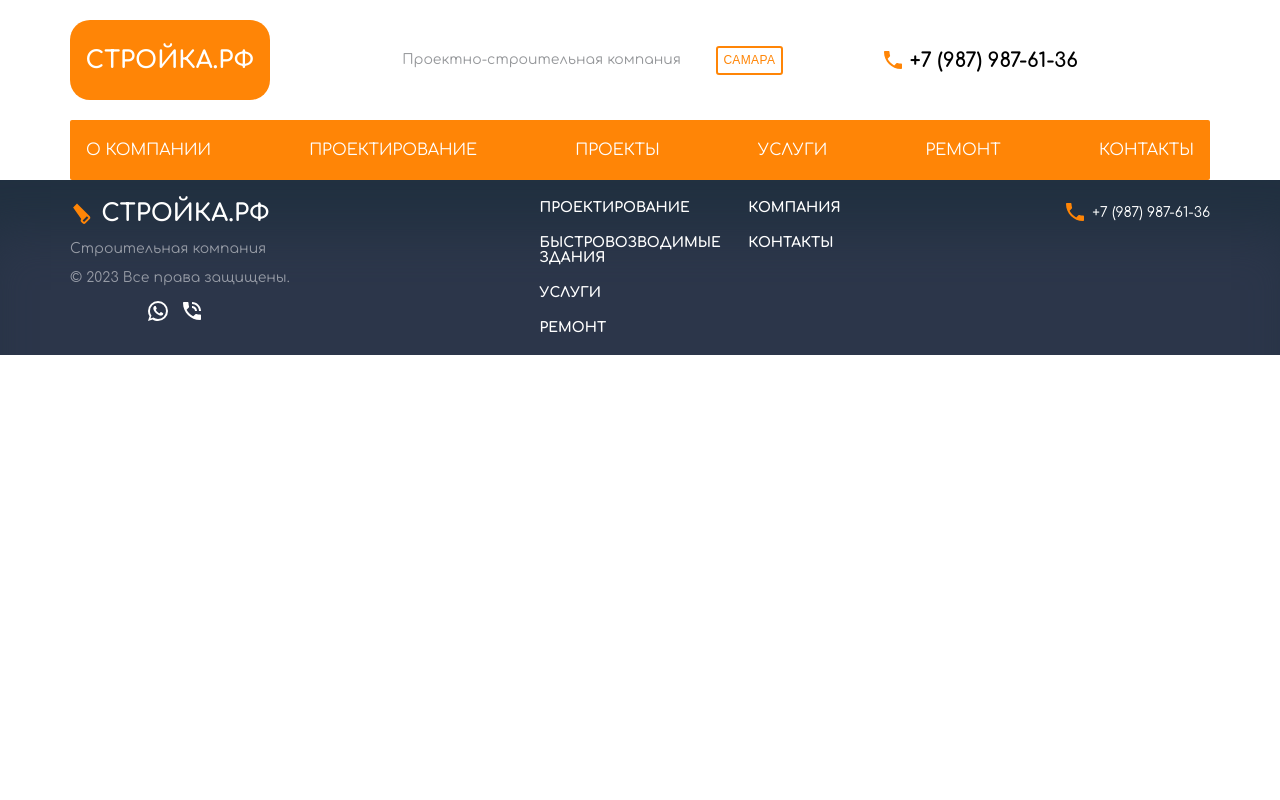
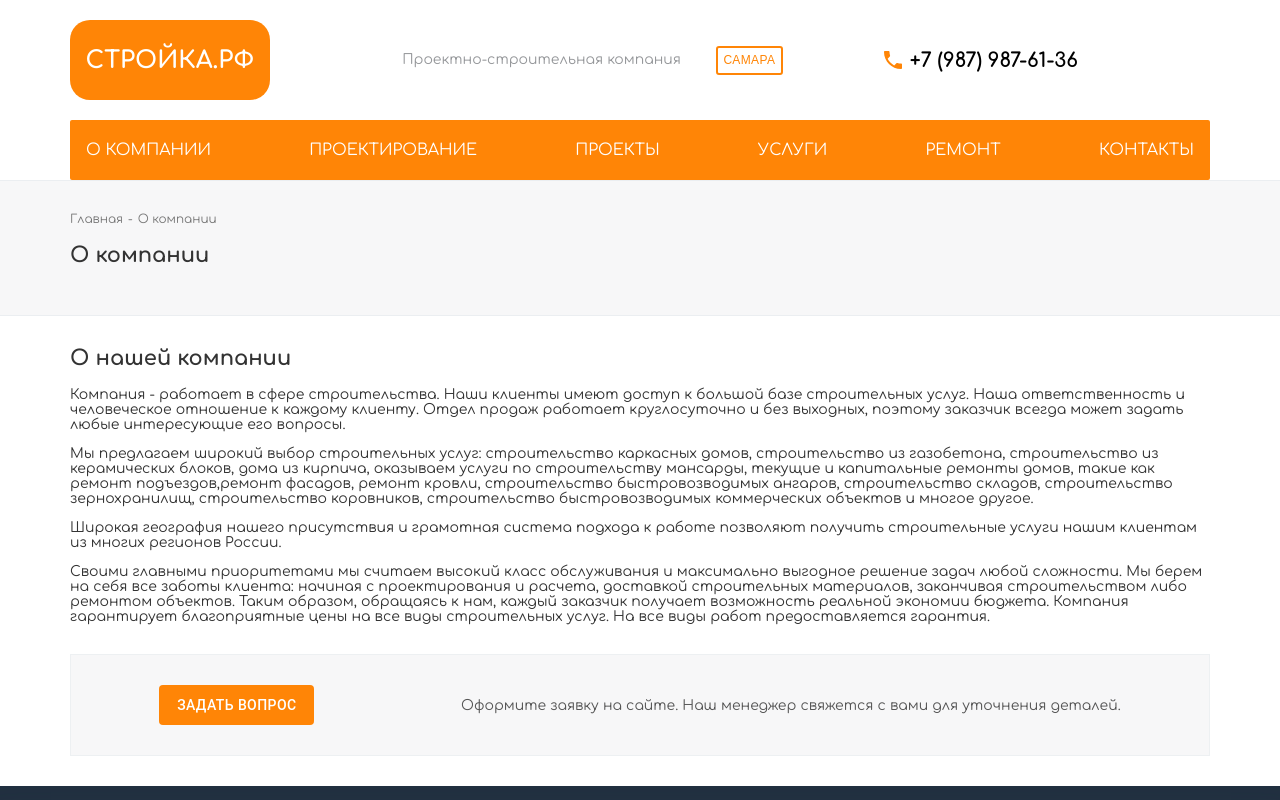
Before and after one commit to PolushkinDenis/stroyka, a React (Create React App) app: page /stroyka/about in a window 1280 px wide. Shown: the top 800 px of the page. Built offline with nearby package versions, Linux system fonts and the light colour scheme.

Commit message:
about us page

```diff
--- a/src/App.tsx
+++ b/src/App.tsx
@@ -17,6 +17,7 @@ import GarageExtension from './pages/service/garageExtension/GarageExtension';
 import ServicesPage from './pages/service/servicesPage/ServicesPage';
 import Foundation from './pages/service/foundation/Foundation';
 import DisignPage from './pages/disign/disignPage/DisignPage';
+import AboutUs from './pages/uboutUs/AboutUs';
 
 const App = () => {
   return (
@@ -34,7 +35,11 @@ const App = () => {
             <Route path="/stroyka/designing/sooruzhenie" element={<Structure />} />
             <Route path="/stroyka/designing/fasad" element={<Fasad />} />
             <Route path="/stroyka/designing/fundament" element={<Fundament />} />
+
             <Route path="/stroyka/contacts" element={<Contacts />} />
+
+            <Route path="/stroyka/about" element={<AboutUs />} />
+
             <Route path="/stroyka/services" element={<ServicesPage />} />
             <Route path="/stroyka/services/extension-to-the-house" element={<ExtensionToTheHouse />} />
             <Route path="/stroyka/services/garage_extension" element={<GarageExtension />} />
--- a/src/components/breadcrumb/Breadcrumb.tsx
+++ b/src/components/breadcrumb/Breadcrumb.tsx
@@ -30,7 +30,9 @@ const Breadcrumb: FC<BreadcrumbProps> = ({ title }) => {
         {name: "Пристройка к дому", value: "extension-to-the-house"},
         {name: "Пристройка гаража", value: "garage_extension"},
         {name: "Услуги", value: "services"},
-        {name: "Ленточный фундамент", value: "foundation"}
+        {name: "Ленточный фундамент", value: "foundation"},
+        {name: "О компании", value: "about"},
+
     ]
 
     const createBreadcrumbs = () => {
--- a/src/components/header/Header.tsx
+++ b/src/components/header/Header.tsx
@@ -271,7 +271,6 @@ const Header: FC = () => {
                         <NavLink className="navigate__type-link" to="/stroyka/designing/carwash">Автомойки</NavLink>
                         <NavLink className="navigate__type-link" to="/stroyka/designing/veranda">Веранды</NavLink>
                         <NavLink className="navigate__type-link" to="/stroyka/designing/garage">Гаражи</NavLink>
-                        <NavLink className="navigate__type-link" to="/stroyka/designing/garage">Гаражи</NavLink>
                         <NavLink className="navigate__type-link" to="/stroyka/designing/roof">Крыши</NavLink>
                         <NavLink className="navigate__type-link" to="/stroyka/designing/mansardy">Мансарды</NavLink>
                         <NavLink className="navigate__type-link" to="/stroyka/designing/sooruzhenie">Сооружения</NavLink>
--- a/src/pages/contacts/Contacts.tsx
+++ b/src/pages/contacts/Contacts.tsx
@@ -131,7 +131,7 @@ const Contacts: FC = () => {
                     почты (Email).
                 </p>
                 <p>Также доступны мессенджеры: WhatsApp</p>
-                <NavLink className="link-company" to="/stroyka/company" >Больше информации о нас <ArrowForwardIosIcon fontSize="small" sx={{ color: "#ff8506" }} /></NavLink>
+                <NavLink className="link-company" to="/stroyka/about" >Больше информации о нас <ArrowForwardIosIcon fontSize="small" sx={{ color: "#ff8506" }} /></NavLink>
             </div>
             <hr></hr>
             <div className="form">
--- a/src/pages/disign/disignPage/DisignPage.tsx
+++ b/src/pages/disign/disignPage/DisignPage.tsx
@@ -57,12 +57,6 @@ const servicesList: IServiceItem[] = [
         title: "Фасада"
     },
     {
-        description: "Проект фасада – это наглядный эскиз, точные расчеты и чертежная документация, на базе которых будет возводиться и обустраиваться экстерьер объекта. Архитектурный стиль, функциональность и безопасность этого элемента постройки отражается в проектной документации.",
-        href: "fasad",
-        image: fasad,
-        title: "Фасада"
-    },
-    {
         description: "Проектирование фундамента – один из важнейших этапов успешной разработки проекта для всего строительного объекта и его безопасной эксплуатации в дальнейшем. Фундамент представляет собой базу, основу любого здания: будь-то многоквартирный или частный дом, торговый центр, складкой комплекс либо производственный объект.",
         href: "fundament",
         image: fundament,
--- /dev/null
+++ b/src/pages/uboutUs/AboutUs.scss
@@ -0,0 +1,5 @@
+.aboutUs {
+    max-width: 1140px;
+    margin: 0 auto;
+    padding: 0 10px;
+}
--- /dev/null
+++ b/src/pages/uboutUs/AboutUs.tsx
@@ -0,0 +1,44 @@
+import { FC } from 'react'
+import './AboutUs.scss'
+import Breadcrumb from '../../components/breadcrumb/Breadcrumb'
+import OrderService from '../../components/orderService/OrderService'
+
+const AboutUs: FC = () => {
+    const title = "ЗАДАТЬ ВОПРОС"
+    const info = "Оформите заявку на сайте. Наш менеджер свяжется с вами для уточнения деталей. "
+    return (
+        <>
+            <Breadcrumb title="О компании" />
+            <main className='aboutUs'>
+                <h2>О нашей компании</h2>
+                <p>
+                    Компания - работает в сфере строительства. Наши клиенты имеют доступ к большой базе
+                    строительных услуг. Наша ответственность и человеческое отношение к каждому клиенту. Отдел продаж
+                    работает круглосуточно и без выходных, поэтому заказчик всегда может задать любые интересующие его
+                    вопросы.
+                </p>
+                <p>
+                    Мы предлагаем широкий выбор строительных услуг: строительство каркасных домов, строительство
+                    из газобетона, строительство из керамических блоков, дома из кирпича, оказываем услуги по строительству
+                    мансарды, текущие и капитальные ремонты домов, такие как ремонт подъездов,ремонт фасадов, ремонт кровли,
+                    строительство быстровозводимых ангаров, строительство складов, строительство зернохранилищ,
+                    строительство коровников, строительство быстровозводимых коммерческих объектов и многое другое.
+                </p>
+                <p>
+                    Широкая география нашего присутствия и грамотная система подхода к работе позволяют получить строительные
+                    услуги нашим клиентам из многих регионов России.
+                </p>
+                <p>
+                    Своими главными приоритетами мы считаем высокий класс обслуживания и максимально выгодное решение задач
+                    любой сложности. Мы берем на себя все заботы клиента: начиная с проектирования и расчета, доставкой
+                    строительных материалов, заканчивая строительством либо ремонтом объектов. Таким образом, обращаясь к
+                    нам, каждый заказчик получает возможность реальной экономии бюджета. Компания гарантирует
+                    благоприятные цены на все виды строительных услуг. На все виды работ предоставляется гарантия.
+                </p>
+                <OrderService title={title} info={info}/>
+            </main>
+        </>
+    )
+}
+
+export default AboutUs
```
